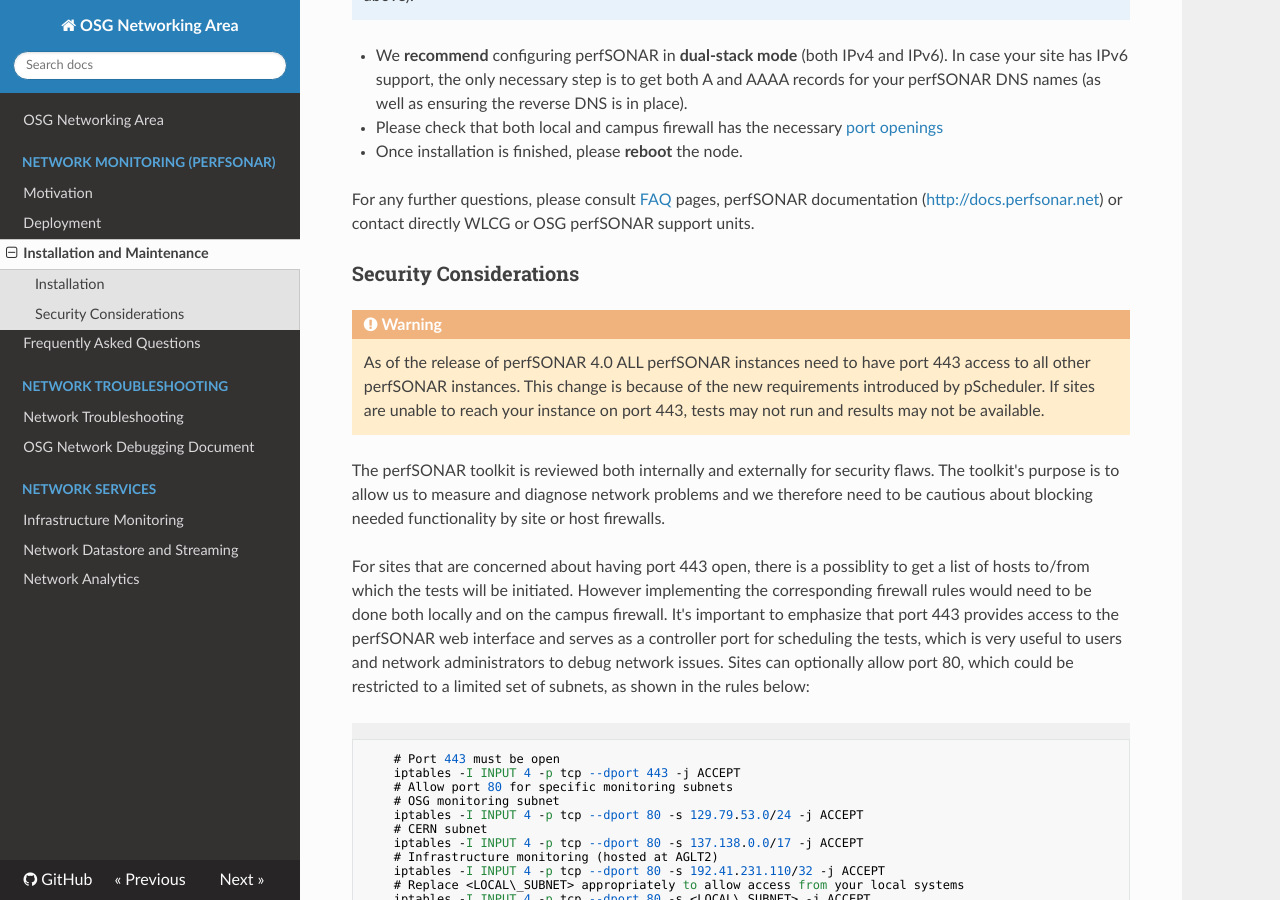
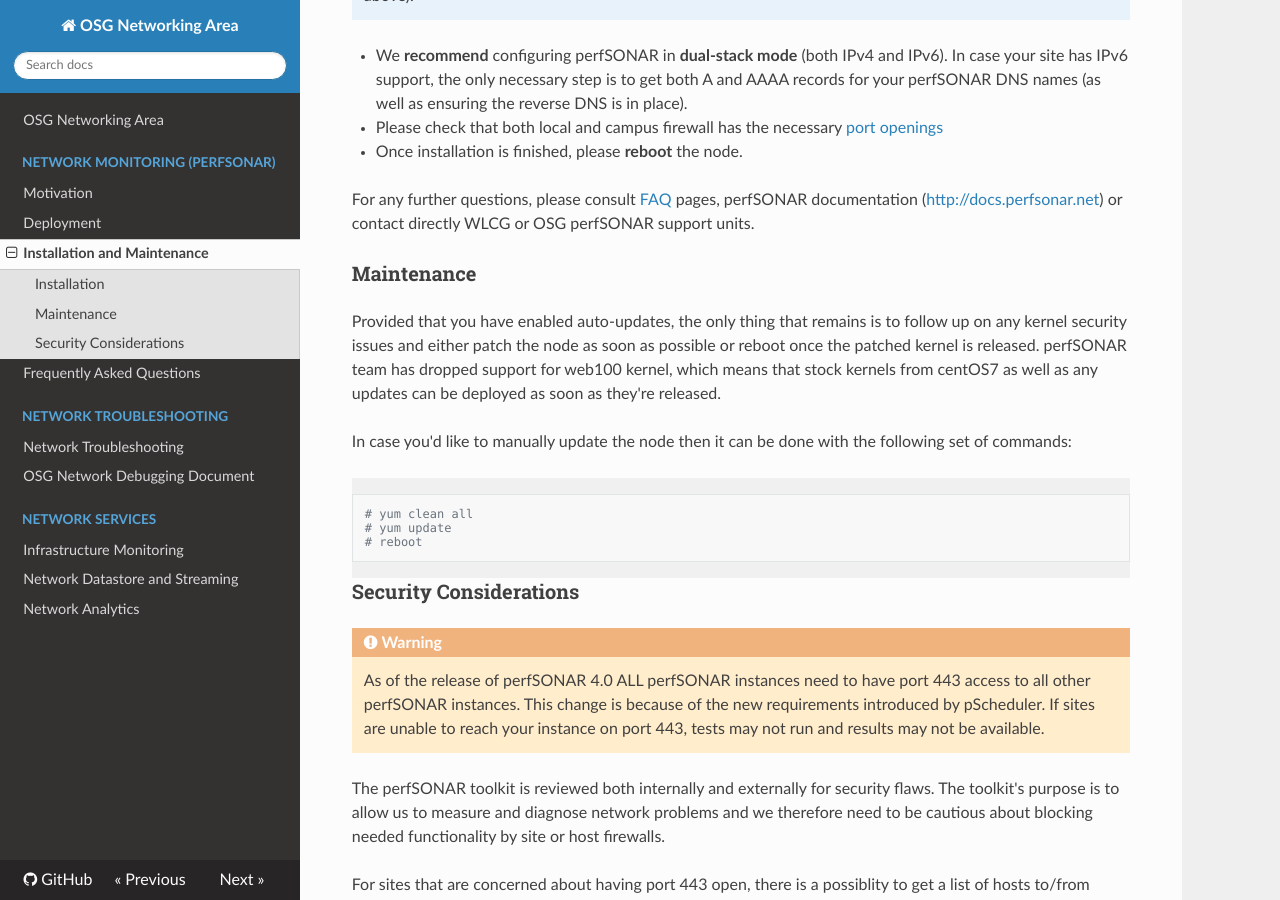
Before and after one commit to osg-htc/networking, an MkDocs documentation site: the page built from docs/perfsonar/installation.md, in a window 1280 px wide and 900 px high, scrolled down 1877 px. Built offline with MkDocs 1.6.1, drawn with Linux system fonts in a browser that asks for light colours; nearby versions of some CDN libraries; old or Windows-style settings are respelled for this version of MkDocs; some of the changed text lies outside the part shown.

Commit message:
Update installation.md

````diff
--- a/docs/perfsonar/installation.md
+++ b/docs/perfsonar/installation.md
@@ -23,7 +23,7 @@
 | Net ISO image installation       | [Toolkit NET install guide](http://docs.perfsonar.net/install_centos_netinstall.html)   |
 
 !!! note
-    In all cases, we **strongly recommend to enable auto-updates** during the installation process to keep the node up to date and        reboot it after critical kernel updates are announced. With `yum` auto-updates in place there is a possibility that updated packages     can "break" your perfSONAR install but this is viewed an acceptable risk in order to have security updates quickly applied on           perfSONAR instances.
+    In all cases, we **strongly recommend to keep auto-updates enabled** as this is the default settings starting from perfSONAR 4.0. With `yum` auto-updates in place there is a possibility that updated packages     can "break" your perfSONAR install but this is viewed an acceptable risk in order to have security updates quickly applied on           perfSONAR instances.
 
 The following *additional* steps are needed to configure the toolkit to be used in OSG/WLCG in addition to the steps described in the official guide:
 
@@ -51,6 +51,17 @@
 * Once installation is finished, please **reboot** the node.
 
 For any further questions, please consult [FAQ](faq.md) pages, perfSONAR documentation (<http://docs.perfsonar.net>) or contact directly WLCG or OSG perfSONAR support units.
+
+### Maintenance
+
+Provided that you have enabled auto-updates, the only thing that remains is to follow up on any kernel security issues and either patch the node as soon as possible or reboot once the patched kernel is released. perfSONAR team has dropped support for web100 kernel, which means that stock kernels from centOS7 as well as any updates can be deployed as soon as they're released.
+
+In case you'd like to manually update the node then it can be done with the following set of commands:
+```
+# yum clean all
+# yum update
+# reboot
+```
 
 ### Security Considerations
 
````
